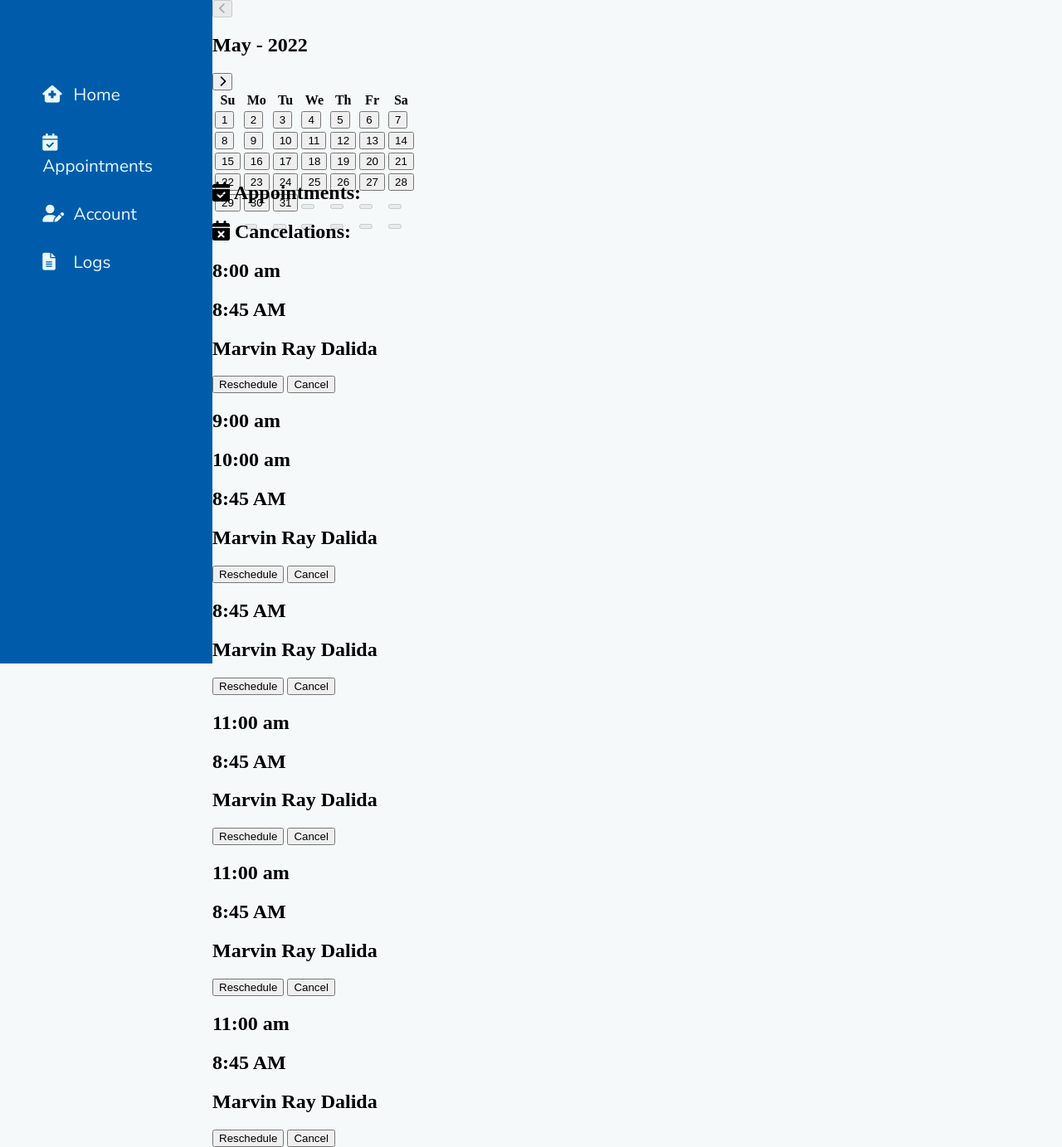
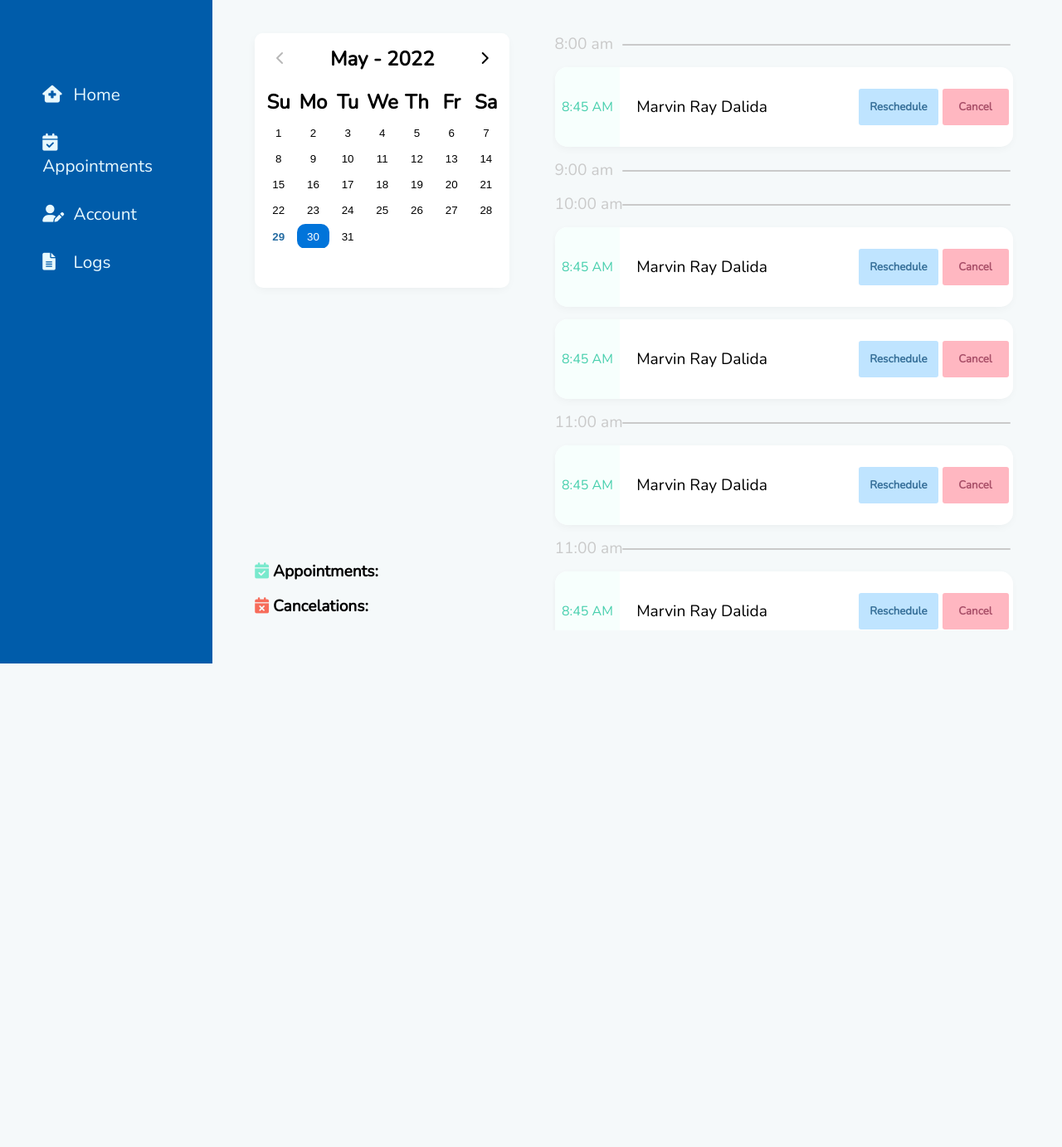
Before and after one commit to marvinraydalida/Appointment-system, a CodeIgniter app: page /Appointment-system/Admin/Appointment?date=2022-05-30 in a window 1280 px wide. Shown: the whole page at 83% size. After the commit the page ends 800 px from the top, so only its background shows below. Run offline with CodeIgniter, Linux system fonts and the light colour scheme.

Commit message:
Added form submission and get request in date picker

```diff
--- a/application/controllers/Admin.php
+++ b/application/controllers/Admin.php
@@ -22,6 +22,8 @@ class Admin extends CI_Controller
     {
         $this->load->view('templates/sidebar');
         $this->load->view('adminAppointment');
+
+        // echo $_GET['date'];
     }
 
     public function sendEmailAccepted($id)
--- a/application/views/adminAppointment.php
+++ b/application/views/adminAppointment.php
@@ -7,6 +7,9 @@
                     <button><i class="fa-solid fa-chevron-right"></i></button>
                 </div>
                 <table>
+                    <form id = "select-date" method="get">
+                        <input type="hidden" id = "select-date-hidden" name = "date" value="">
+                    </form>
                     <tr>
                         <th>Su</th>
                         <th>Mo</th>
@@ -160,23 +163,6 @@
                     </div>
                 </div>
             </div>
-            <div class="appointment-divider">
-                <h1></i> 11:00 am</h1>
-                <div class="line-divider"></div>
-                <div class="appointment-card"></div>
-                <div class="appointment-card">
-                    <div class="appointment-time">
-                        <h1>8:45 AM</h1>
-                    </div>
-                    <div class="appointment-detail">
-                        <h1>Marvin Ray Dalida</h1>
-                    </div>
-                    <div class="appointment-action">
-                        <button class="reschedule-request-btn">Reschedule</button>
-                        <button class="cancel-request-btn">Cancel</button>
-                    </div>
-                </div>
-            </div>
         </div>
     </section>
     <script src="<?php echo base_url("assets/javascript/calendar.js") ?>"></script>
--- a/application/views/templates/sidebar.php
+++ b/application/views/templates/sidebar.php
@@ -8,9 +8,16 @@
     <title>Dashboard</title>
     <link href=<?php echo base_url("assets/css/sidebar.css") ?> rel="stylesheet">
 
+
+    <?php
+        date_default_timezone_set('Asia/Manila');
+        $request_uri = explode('/', $_SERVER['REQUEST_URI'],1);
+        $date = date('Y-m-d');
+    ?>
+
     <?php if (strcasecmp($_SERVER['REQUEST_URI'], "/Appointment-system/Admin") == 0) : ?>
         <link href=<?php echo base_url("assets/css/dashboard.css") ?> rel="stylesheet">
-    <?php elseif (strcasecmp($_SERVER['REQUEST_URI'], "/Appointment-system/Admin/Appointment") == 0) : ?>
+    <?php elseif (strcasecmp($_SERVER['REQUEST_URI'], $request_uri[0]) == 0) : ?>
         <link href=<?php echo base_url("assets/css/adminAppointment.css") ?> rel="stylesheet">
     <?php endif; ?>
 
@@ -28,8 +35,8 @@
 <body>
     <section id="sidebar">
         <div id="link-container">
-            <a href="<?php echo base_url('Admin')?>"><i class="fa-solid fa-house-medical"></i> Home</a>
-            <a href="<?php echo base_url('Admin/Appointment')?>"><i class="fa-solid fa-calendar-check"></i> Appointments</a>
+            <a href="<?php echo base_url('Admin') ?>"><i class="fa-solid fa-house-medical"></i> Home</a>
+            <a href="<?php echo base_url('Admin/Appointment') . '?date=' . $date ?>"><i class="fa-solid fa-calendar-check"></i> Appointments</a>
             <a href=""><i class="fa-solid fa-user-pen"></i> Account</a>
             <a href=""><i class="fa-solid fa-file-lines"></i> Logs</a>
         </div>
--- a/assets/css/adminAppointment.css
+++ b/assets/css/adminAppointment.css
@@ -91,7 +91,7 @@ td button {
 }
 
 #selected-appointments i {
-  color: #92e4cf;
+  color: #79e9cd;
 }
 
 /* #request-appointments i {
@@ -131,7 +131,7 @@ td button {
 }
 
 .appointment-divider h1 {
-  margin: 0px 0px 15px 0px;
+  margin: 0px 0px 15px 3px;
   font-weight: 400;
   color: #cacaca;
 }
@@ -152,6 +152,7 @@ td button {
   flex-direction: row;
   justify-content: space-between;
   margin-bottom: 15px;
+  margin-left: 3px;
   border-radius: 15px;
   background-color: white;
   box-sizing: border-box;
@@ -173,6 +174,7 @@ td button {
 
 .appointment-time h1 {
   color: #47cfad;
+  font-size: 1rem;
   font-weight: 500;
   margin: 0px;
 }
@@ -188,11 +190,11 @@ td button {
 .appointment-detail h1 {
   margin: 0px 0px 0px 20px;
   color: black;
-  font-size: 1.5rem;
+  font-size: 1.2rem;
 }
 
 .appointment-action {
-  width: 40%;
+  width: 35%;
   height: 100%;
   display: flex;
   flex-direction: row;
--- a/assets/javascript/calendar.js
+++ b/assets/javascript/calendar.js
@@ -1,24 +1,29 @@
 const date = new Date();
-const today = new Date().toISOString().slice(0, 10);
+const today = new Date().toLocaleDateString('en-CA');
 const currentYear = date.getFullYear();
 const currentMonth = date.getMonth() + 1;
 const monthPickerLabel = document.querySelector('#month-picker h1');
 const monthPickerButtons = document.querySelectorAll('#month-picker button');
 const datePickerButtons = document.querySelectorAll('td button');
 const calendar = document.getElementById('calendar-container');
+const tableData = document.querySelectorAll('td');
+const selectDateForm = document.getElementById('select-date');
+const dateFormHidden = document.getElementById('select-date-hidden');
 const months = ['', 'January', 'February', 'March', 'April', 'May', 'June',
     'July', 'August', 'September', 'October', 'November', 'December'
 ];
-const tableData = document.querySelectorAll('td');
+
+const requestURI = window.location.search;
+const urlParams = new URLSearchParams(requestURI);
+const toggledDate = urlParams.get('date');
 
 
-let selectedMonthIndex = currentMonth;
-let selectedYear = currentYear;
-let previousSelectedDate = null;
+let selectedMonthIndex = parseInt(toggledDate.split('-')[1]);
+let selectedYear = toggledDate.split('-')[0];
+let previousSelectedDate;
 
 
-calendar.style.height = calendar.clientWidth +'px';
-console.dir(calendar)
+calendar.style.height = calendar.clientWidth + 'px';
 
 function getDaysInMonth(year, month) {
     return new Date(year, month, 0).getDate();
@@ -49,6 +54,11 @@ function fillCalendar(year, month) {
         if (month < 10) currentMonth = '0' + month;
         if (today === `${year}-${currentMonth}-${currentDay}`) {
             tableData[i].firstElementChild.classList.toggle('current-day');
+        }
+
+        if(toggledDate === `${year}-${currentMonth}-${currentDay}`){
+            previousSelectedDate = tableData[i].firstElementChild;
+            tableData[i].firstElementChild.classList.toggle('date-toggle');
         }
     }
 }
@@ -86,11 +96,25 @@ function changeMonth() {
 }
 
 function selectDate(event) {
+    let dateSelected = selectedMonthIndex;
+    let yearSelected = selectedYear;
+    let daySelected = parseInt(event.target.textContent);
+
     if (previousSelectedDate !== null && event.target !== previousSelectedDate) {
         previousSelectedDate.classList.remove('date-toggle');
     }
     event.target.classList.toggle('date-toggle');
+
+    if (dateSelected < 10) dateSelected = '0' + dateSelected;
+    if (yearSelected < 10) yearSelected = '0' + yearSelected;
+    if (daySelected < 10) daySelected = '0' + daySelected;
+
+    dateFormHidden.value = `${yearSelected}-${dateSelected}-${daySelected}`;
+    console.log(`${yearSelected}-${dateSelected}-${daySelected}`);
+
     previousSelectedDate = event.target;
+
+    selectDateForm.submit();
 }
 
 monthPickerButtons[0].addEventListener('click', changeMonth);
```
